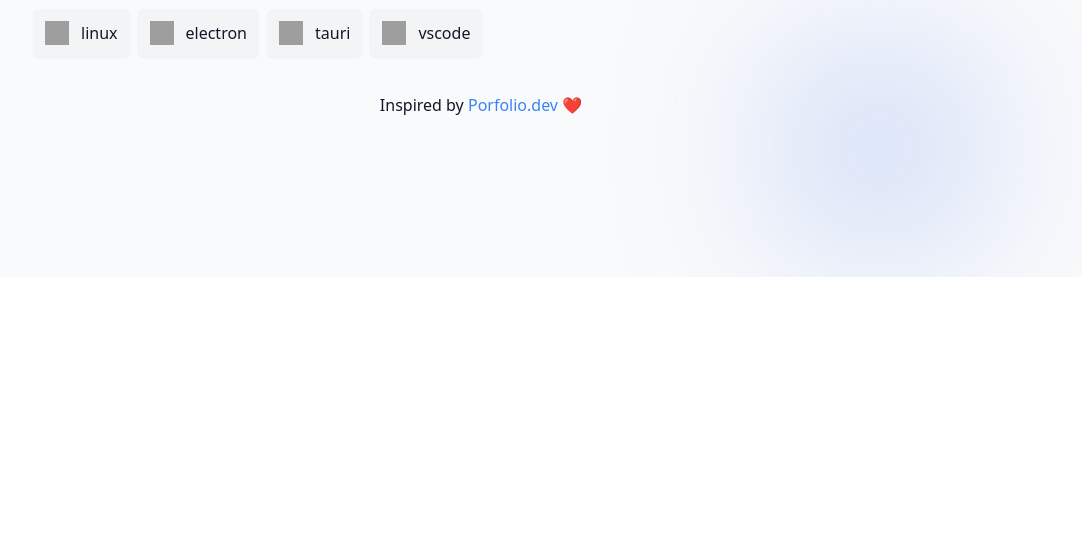
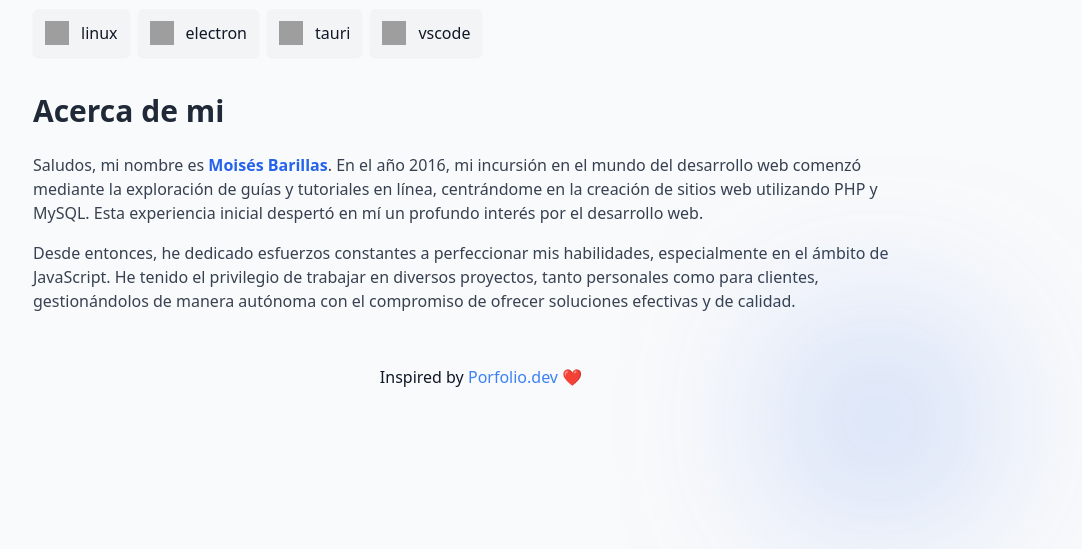
Before and after one commit to moises717/portfolio, an Astro site: page / in a window 1280 px wide. Shown: the part 1714-2263 px from the top of the page, without its empty margins (159-1241 px from the left). Before the commit the page ends 1991 px from the top, so only its background shows below. Built offline with nearby package versions, Linux system fonts and the light colour scheme; Astro itself is replaced by a stand-in of ours; grey boxes are pictures that could not be loaded.

Commit message:
Agrega componente "Acerca de mi" a la página de inicio

```diff
--- /dev/null
+++ b/src/components/About.astro
@@ -0,0 +1,21 @@
+---
+import Section from './Section.astro';
+---
+
+<Section title='Acerca de mi' id='about'>
+	<article class='flex flex-col items-center justify-center gap-8 text-gray-700 dark:text-gray-300 md:flex-row'>
+		<div class='text-pretty order-2 font-normal [&>p]:mb-4 [&>p>strong]:text-blue-600'>
+			<p>
+				Saludos, mi nombre es <strong>Moisés Barillas</strong>. En el año 2016, mi incursión en el mundo del desarrollo web comenzó mediante la
+				exploración de guías y tutoriales en línea, centrándome en la creación de sitios web utilizando PHP y MySQL. Esta experiencia inicial despertó
+				en mí un profundo interés por el desarrollo web.
+			</p>
+
+			<p>
+				Desde entonces, he dedicado esfuerzos constantes a perfeccionar mis habilidades, especialmente en el ámbito de JavaScript. He tenido el
+				privilegio de trabajar en diversos proyectos, tanto personales como para clientes, gestionándolos de manera autónoma con el compromiso de
+				ofrecer soluciones efectivas y de calidad.
+			</p>
+		</div>
+	</article>
+</Section>
--- a/src/pages/index.astro
+++ b/src/pages/index.astro
@@ -5,6 +5,7 @@ import Hero from '@/components/Hero.astro';
 import Skills from '@/components/Skills.astro';
 import Projects from '../components/Projects.astro';
 import Footer from '../components/Footer.astro';
+import About from '../components/About.astro';
 ---
 
 <Layout>
@@ -14,6 +15,7 @@ import Footer from '../components/Footer.astro';
 			<Hero />
 			<Projects />
 			<Skills />
+			<About />
 			<Footer />
 		</div>
 	</div>
```
